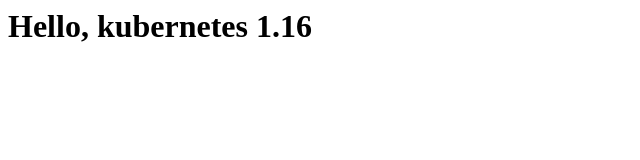
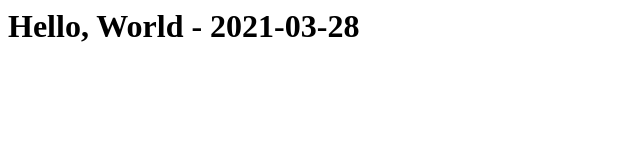
Before and after one commit to digitalronin/datree-article-hello-world, a plain HTML site: page index.html in a window 1280 px wide. Shown: the whole page, without its empty margins (0-640 px from the left). Drawn offline with Linux system fonts and the light colour scheme.

Commit message:
visible change

```diff
--- a/index.html
+++ b/index.html
@@ -1,3 +1,3 @@
 <h1>
-  Hello, kubernetes 1.16
+  Hello, World - 2021-03-28
 </h1>
```
